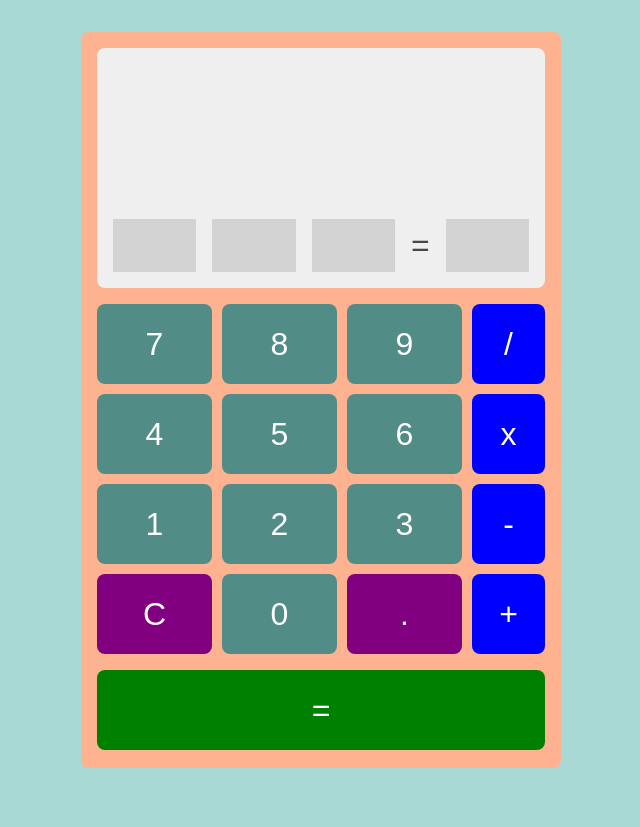
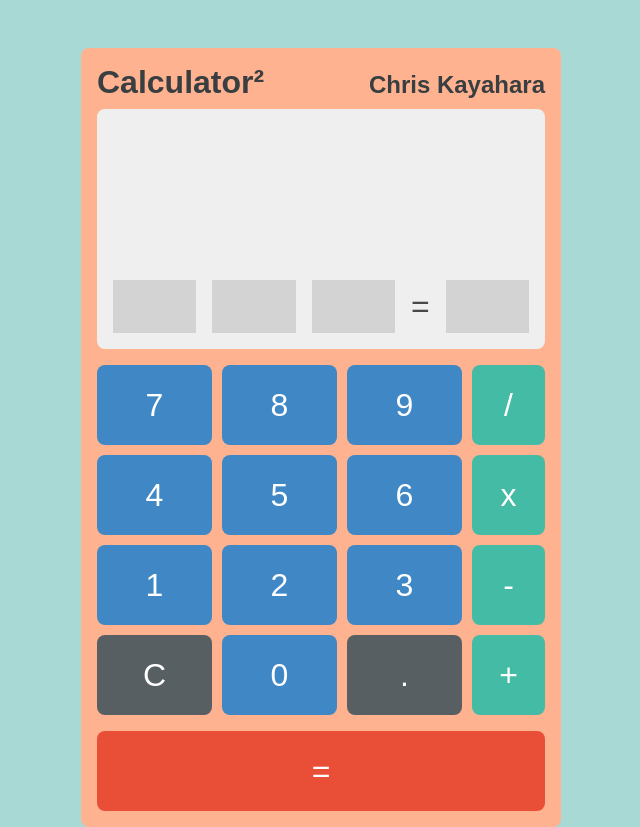
Before and after one commit to chris-kayahara/calculator-squared, a React (Vite) app: page / in a window 1280 px wide. Shown: the whole page, without its empty margins (319-959 px from the left). Before the commit the page ends 800 px from the top, so only its background shows below. Built offline with nearby package versions, Linux system fonts and the light colour scheme.

Commit message:
Finalize styling

```diff
--- a/src/App.jsx
+++ b/src/App.jsx
@@ -128,6 +128,10 @@ function App() {
 
   return (
     <div className="calc">
+      <div className="calc__heading-container">
+        <h1 className="calc__heading">Calculator&sup2;</h1>
+        <h2 className="calc__heading">Chris Kayahara</h2>
+      </div>
       <div className="calc__screen-container">
         <SquareContainer calc={calc} highestNumber={highestNumber} showSquares={showSquares}/>
         <Screen calc={calc}/>
--- a/src/App.scss
+++ b/src/App.scss
@@ -4,14 +4,28 @@
 .calc {
 
     background-color: $calc-color;
-    height: 100%;
     max-width: 30rem;
     min-width: 20rem;
-    max-height: 46rem;
     flex-grow: 1;
     padding: 1rem;
     margin: 0 auto;
     border-radius: 8px;
+
+    @include tablet {
+        margin-top: 3rem;
+    }
+
+    &__heading-container{
+        display: flex;
+        flex-direction: row;
+        justify-content: space-between;
+        align-items: baseline;
+        padding-bottom: 0.5rem;
+    }
+
+    &__heading {
+        color: $heading;
+    }
 
     &__screen-container {
         height: 15rem;
--- a/src/components/Button/Button.scss
+++ b/src/components/Button/Button.scss
@@ -11,15 +11,31 @@
     background-color: $button-color;
     color: $button-text-color;
 
+    &:hover{
+        background-color: #3370a1;
+    }
+
     &__operator {
         background-color: $button-operator-color;
+
+        &:hover{
+            background-color: #379a86
+        }
     }
 
     &__equals {
         background-color: $button-equals-color;
+
+        &:hover{
+            background-color: #bd402d;
+        }
     }
 
     &__clear {
         background-color: $button-clear-decimal-color;
+
+        &:hover{
+            background-color: #3c4245;
+        }
     }
 }
--- a/src/components/SquareContainer/SquareContainer.scss
+++ b/src/components/SquareContainer/SquareContainer.scss
@@ -7,12 +7,10 @@
     flex-direction: row;
     justify-content: space-between;
     align-items: center;
-    gap: 1rem;
+    gap: 0.5rem;
     height: 9rem;
 
     &__square{
-        justify-content: center;
-        align-items: center;
         height: 0;
         background-color: $square-color;
     }
@@ -22,7 +20,7 @@
     }
 
     &__symbols {
-        font-size: 2rem;
+        font-size: 1.5rem;
         color: $screen-digit-color;
     }
 }
--- a/src/index.scss
+++ b/src/index.scss
@@ -8,17 +8,9 @@
 }
 
 html {
-    height: 100vh;
     font-family: Arial, Helvetica, sans-serif;
 }
 
 body {
     background-color: $background-color;
 }
-
-#root {
-    display: flex;
-    justify-content: center;
-    align-items: center;
-    height: 100vh;
-}
--- a/src/styles/partials/_variables.scss
+++ b/src/styles/partials/_variables.scss
@@ -3,12 +3,13 @@ $desktop-breakpoint: 80rem; // 1280px
 
 $background-color: #A9D9D4;
 $calc-color: #FFB28F;
-$button-color: #518C86;
-$button-operator-color: blue;
-$button-equals-color: green;
-$button-clear-decimal-color: purple;
+$heading: #393E41;
+$button-color: #3F88C5;
+$button-operator-color: #44BBA4;
+$button-equals-color: #E94F37;
+$button-clear-decimal-color:#575f63;
 $button-text-color: white;
 $screen-color: rgb(239, 239, 239);
 $screen-digit-color: rgb(72, 72, 72);
 $screen-digit-background: lightgrey;
-$square-color: red;
+$square-color: #E94F37;
```
